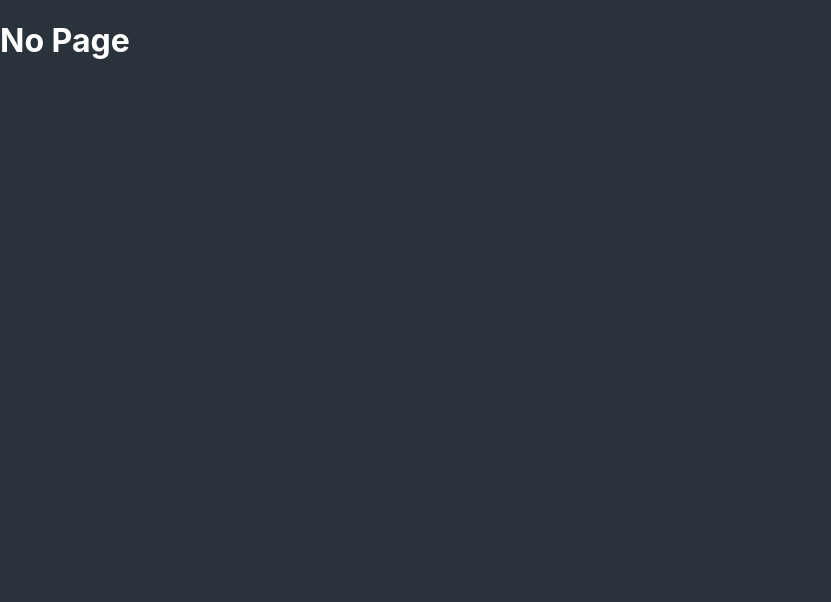
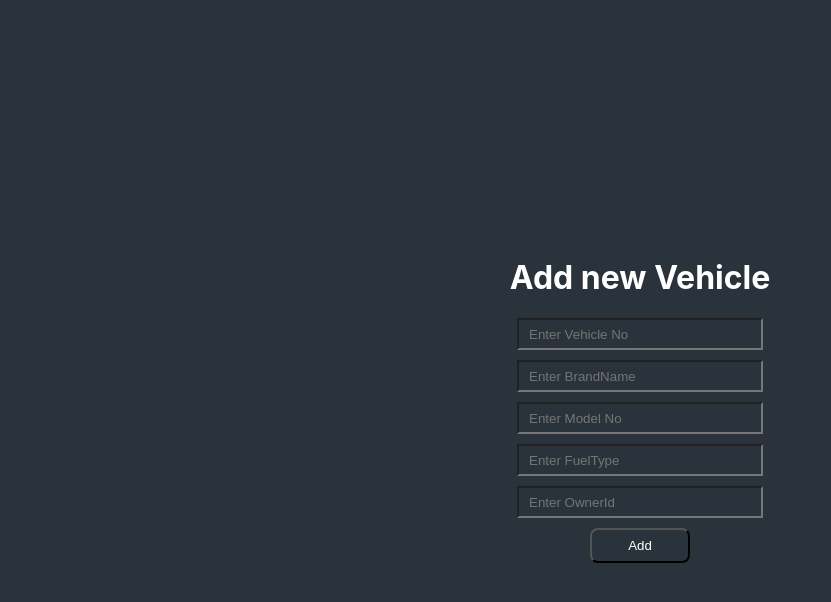
Before and after one commit to Gavh2909/Fuel-Tracking-System-UI, a React (Create React App) app: page /vehicle/addvehicle in a window 1280 px wide. Shown: the top 602 px of the page, without its empty margins (0-831 px from the left). Built offline with nearby package versions, Linux system fonts and the light colour scheme.

Commit message:
Added Vehicle register facility

```diff
--- a/src/App.js
+++ b/src/App.js
@@ -4,6 +4,7 @@ import Login from "./Components/Pages/Login";
 import PasswordReset from "./Components/Pages/PasswordReset";
 import UserRegister from "./Components/Pages/UserRegister";
 import { Route, BrowserRouter, Routes } from "react-router-dom";
+import VehicleRegister from "./Components/Pages/VehicleRegister";
 
 function App() {
   return (
@@ -14,6 +15,7 @@ function App() {
           <Route path="register" element={<UserRegister />} />
           <Route path="login" element={<Login />} />
           <Route path="pwdreset" element={<PasswordReset />} />
+          <Route path="vehicle/addvehicle" element={<VehicleRegister />} />
           <Route path="*" element={<h1>No Page</h1>} />
         </Routes>
       </BrowserRouter>
--- /dev/null
+++ b/src/Components/Pages/VehicleRegister.js
@@ -0,0 +1,66 @@
+import { useState } from "react";
+import "../Styles/VehicleRegister.css";
+
+const VehicleRegister = () => {
+  const [formData, setFormData] = useState({
+    vehicleNumber: "",
+    brandName: "",
+    modelNumber: "",
+    fuelType: "",
+    ownerId: "",
+  });
+
+  const handleChange = (e) => {
+    setFormData({ ...formData, [e.target.name]: e.target.value });
+  };
+
+  const handleSubmit = (e) => {
+    console.log(formData);
+  };
+
+  return (
+    <div className="vehicle-register">
+      <h1>Add new Vehicle</h1>
+      <input
+        type="text"
+        name="vehicleNumber"
+        value={formData.vehicleNumber}
+        onChange={handleChange}
+        placeholder="Enter Vehicle No"
+      />
+      <input
+        type="text"
+        name="brandName"
+        value={formData.brandName}
+        onChange={handleChange}
+        placeholder="Enter BrandName"
+      />
+      <input
+        type="text"
+        name="modelNumber"
+        value={formData.modelNumber}
+        onChange={handleChange}
+        placeholder="Enter Model No"
+      />
+      <input
+        type="text"
+        name="fuelType"
+        value={formData.fuelType}
+        onChange={handleChange}
+        placeholder="Enter FuelType"
+      />
+
+      <input
+        type="text"
+        name="ownerId" //implement redux for this
+        value={formData.ownerId}
+        onChange={handleChange}
+        placeholder="Enter OwnerId"
+      />
+
+      <button onClick={handleSubmit}>Add</button>
+    </div>
+  );
+};
+
+export default VehicleRegister;
--- /dev/null
+++ b/src/Components/Styles/VehicleRegister.css
@@ -0,0 +1,29 @@
+.vehicle-register {
+    display: flex;
+    flex-direction: column;
+    height: 100vh;
+    align-items: center;
+    justify-content: center;
+}
+
+.vehicle-register input {
+    height: 26px;
+    width: 230px;
+    margin-bottom: 10px;
+    outline: none;
+    padding-left: 10px;
+}
+
+.vehicle-register button {
+    height: 35px;
+    width: 100px;
+    outline: none;
+    border-radius: 8px;
+}
+
+.vehicle-register button:hover {
+    cursor: pointer;
+    background-color: rgb(50, 74, 96);
+    transition: 0.3s ease-in;
+    border: none;
+}
```
